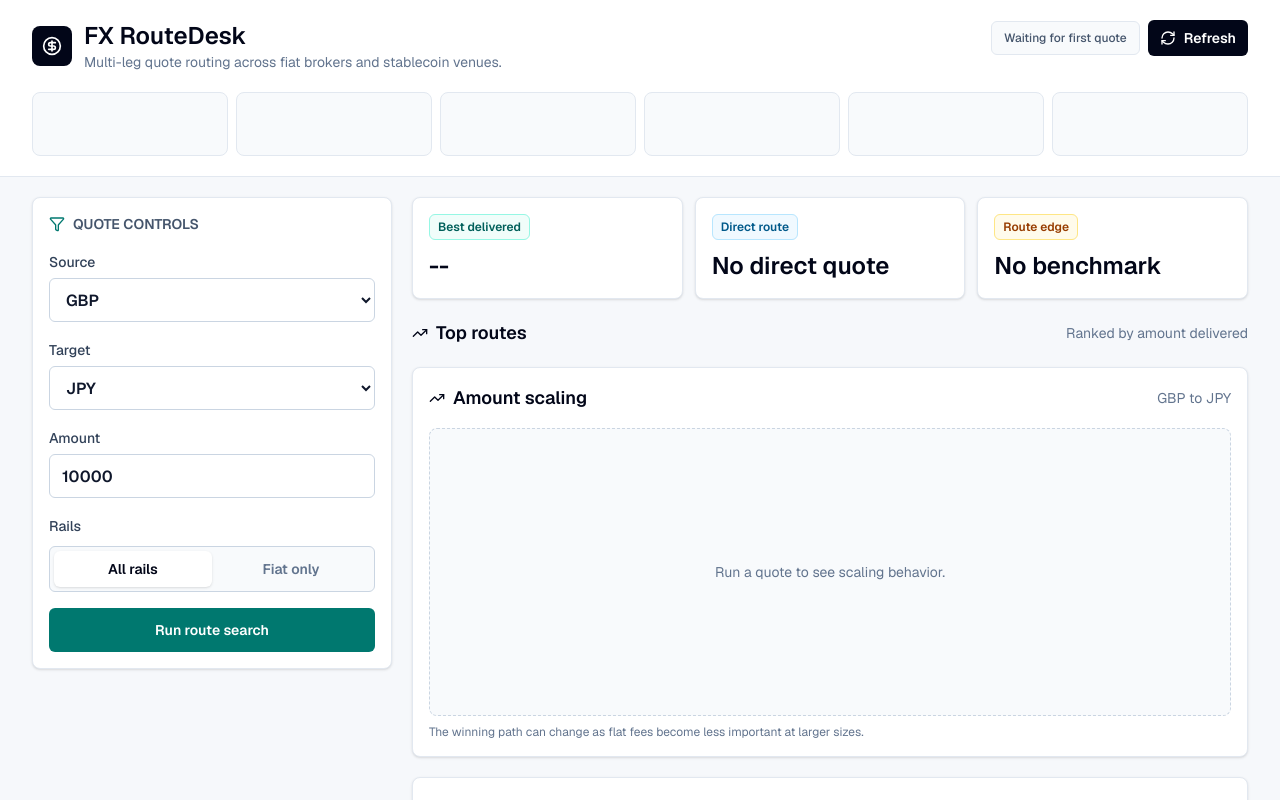
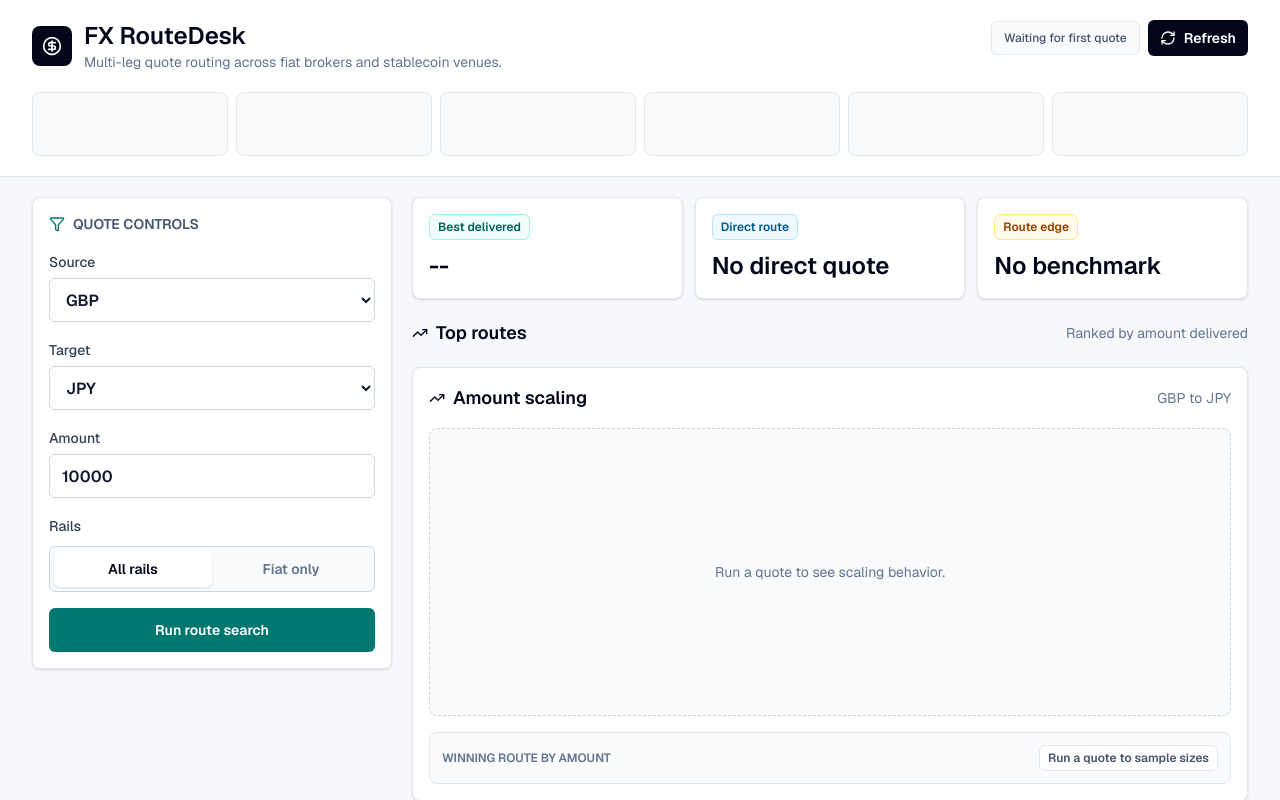
Before and after one commit to manav-vc/fx-routing-tool, a Next.js app: page / in a window 1280 px wide. Shown: the top 800 px of the page. Built offline with nearby package versions, Linux system fonts and the light colour scheme.

Commit message:
Show route switches in scaling analysis

```diff
--- a/app/page.tsx
+++ b/app/page.tsx
@@ -36,6 +36,14 @@ import type { ProviderStatus, QuoteResponse, RailMode, RouteQuote } from "@/lib/
 const currencies = ["USD", "EUR", "GBP", "JPY", "CAD", "AUD", "CHF", "USDT", "USDC"];
 
 const initialQuote: QuoteResponse | null = null;
+
+type ScaleChartPoint = {
+  amount: number;
+  delivered: number | null;
+  deliveredPerSource: number | null;
+  label: string;
+  routeChanged: boolean;
+};
 
 export default function Home() {
   const [source, setSource] = useState("GBP");
@@ -465,8 +473,16 @@ function ScalingPanel({
   const chartData = quote?.scaleAnalysis.map((point) => ({
     amount: point.amount,
     delivered: point.finalAmount,
+    deliveredPerSource: point.deliveredPerSource,
     label: point.bestRouteLabel ?? "No route",
+    routeChanged: point.routeChanged,
   }));
+  const routeChangeCount = chartData?.filter((point) => point.routeChanged).length ?? 0;
+  const scaleSummary = chartData?.length
+    ? routeChangeCount > 0
+      ? `${routeChangeCount} winner switch${routeChangeCount === 1 ? "" : "es"} detected`
+      : "Same winner across sampled sizes"
+    : "Run a quote to sample sizes";
 
   return (
     <section className="rounded-lg border border-slate-200 bg-white p-4 shadow-sm">
@@ -490,9 +506,14 @@ function ScalingPanel({
                 tickFormatter={(value) => formatCompact(value)}
               />
               <Tooltip
-                formatter={(value) => [formatMoney(Number(value), target), "Delivered"]}
-                labelFormatter={(value) => `${formatMoney(Number(value), source)} sent`}
-                contentStyle={{ borderRadius: 8, borderColor: "#cbd5e1" }}
+                content={(props) => (
+                  <ScaleTooltip
+                    active={props.active}
+                    payload={props.payload as unknown as ReadonlyArray<{ payload?: ScaleChartPoint }> | undefined}
+                    source={source}
+                    target={target}
+                  />
+                )}
               />
               <Line
                 dataKey="delivered"
@@ -507,10 +528,93 @@ function ScalingPanel({
           <EmptyState message="Run a quote to see scaling behavior." />
         )}
       </div>
-      <p className="mt-2 text-xs text-slate-500">
-        The winning path can change as flat fees become less important at larger sizes.
+      <div className="mt-4 rounded-lg border border-slate-200 bg-slate-50 p-3">
+        <div className="flex items-center justify-between gap-3">
+          <p className="text-xs font-semibold uppercase tracking-normal text-slate-500">
+            Winning route by amount
+          </p>
+          <span
+            className={clsx(
+              "rounded-md border px-2 py-1 text-xs font-semibold",
+              routeChangeCount > 0
+                ? "border-amber-200 bg-amber-50 text-amber-800"
+                : "border-slate-200 bg-white text-slate-600",
+            )}
+          >
+            {scaleSummary}
+          </span>
+        </div>
+        {chartData && chartData.length > 0 ? (
+          <div className="mt-3 grid gap-2 md:grid-cols-2">
+            {chartData.map((point) => (
+              <div
+                key={`${point.amount}-${point.label}`}
+                className={clsx(
+                  "rounded-md border bg-white p-2",
+                  point.routeChanged ? "border-amber-300" : "border-slate-200",
+                )}
+              >
+                <div className="flex items-center justify-between gap-2">
+                  <span className="text-xs font-semibold text-slate-950">
+                    {formatMoney(point.amount, source)}
+                  </span>
+                  {point.routeChanged ? (
+                    <span className="rounded-md bg-amber-100 px-2 py-0.5 text-[11px] font-semibold text-amber-800">
+                      Switch
+                    </span>
+                  ) : null}
+                </div>
+                <p className="mt-1 break-words text-xs text-slate-600" title={point.label}>
+                  {point.label}
+                </p>
+                <p className="mt-1 text-xs font-semibold text-teal-700">
+                  {point.delivered === null ? "No route" : `${formatMoney(point.delivered, target)} delivered`}
+                </p>
+              </div>
+            ))}
+          </div>
+        ) : null}
+      </div>
+    </section>
+  );
+}
+
+function ScaleTooltip({
+  active,
+  payload,
+  source,
+  target,
+}: {
+  active?: boolean;
+  payload?: ReadonlyArray<{ payload?: ScaleChartPoint }>;
+  source: string;
+  target: string;
+}) {
+  const point = payload?.[0]?.payload;
+
+  if (!active || !point) {
+    return null;
+  }
+
+  return (
+    <div className="max-w-72 rounded-lg border border-slate-200 bg-white p-3 text-xs shadow-lg">
+      <p className="font-semibold text-slate-950">{formatMoney(point.amount, source)} sent</p>
+      <p className="mt-1 text-slate-600">
+        {point.delivered === null ? "No viable route" : `${formatMoney(point.delivered, target)} delivered`}
       </p>
-    </section>
+      <p className="mt-2 text-slate-500">Winner</p>
+      <p className="font-medium text-slate-800">{point.label}</p>
+      {point.deliveredPerSource !== null ? (
+        <p className="mt-2 text-slate-500">
+          {formatNumber(point.deliveredPerSource, 6)} {target} per {source}
+        </p>
+      ) : null}
+      {point.routeChanged ? (
+        <p className="mt-2 rounded-md bg-amber-50 px-2 py-1 font-semibold text-amber-800">
+          Route switches at this size
+        </p>
+      ) : null}
+    </div>
   );
 }
 
--- a/lib/routing/providers.ts
+++ b/lib/routing/providers.ts
@@ -1,4 +1,4 @@
-import providersJson from "@/data/providers.json";
+import providersJson from "../../data/providers.json";
 import type { ProviderConfig, ProvidersFile, ProviderStatus, QuoteEdge } from "./types";
 import { edgeFromProvider } from "./provider-adapters";
 
--- a/lib/routing/quote-service.ts
+++ b/lib/routing/quote-service.ts
@@ -82,7 +82,7 @@ function filterEdgesByRailMode(edges: QuoteEdge[], railMode: RailMode): QuoteEdg
   return edges;
 }
 
-function buildScaleAnalysis({
+export function buildScaleAnalysis({
   source,
   target,
   amount,
@@ -93,6 +93,8 @@ function buildScaleAnalysis({
   amount: number;
   edges: QuoteEdge[];
 }): ScalePoint[] {
+  let previousRouteId: string | null = null;
+
   return scaleAmounts(amount).map((scaledAmount) => {
     const bestRoute =
       rankRoutes({
@@ -103,18 +105,25 @@ function buildScaleAnalysis({
         edges,
         limit: 1,
       })[0] ?? null;
+    const bestRouteId = bestRoute?.id ?? null;
+    const routeChanged = previousRouteId !== null && bestRouteId !== previousRouteId;
+
+    previousRouteId = bestRouteId;
 
     return {
       amount: scaledAmount,
-      bestRouteId: bestRoute?.id ?? null,
+      bestRouteId,
       bestRouteLabel: bestRoute ? routeLabel(bestRoute) : null,
       finalAmount: bestRoute?.finalAmount ?? null,
+      deliveredPerSource: bestRoute ? bestRoute.finalAmount / scaledAmount : null,
+      routeChanged,
     };
   });
 }
 
-function scaleAmounts(amount: number): number[] {
-  const raw = [amount / 10, amount / 2, amount, amount * 5, amount * 10, amount * 25];
+export function scaleAmounts(amount: number): number[] {
+  const multipliers = [0.01, 0.05, 0.1, 0.25, 0.5, 1, 2, 5, 10, 25, 50, 100];
+  const raw = multipliers.map((multiplier) => amount * multiplier);
   const unique = new Set(raw.map((value) => Math.max(1, Math.round(value * 100) / 100)));
   return [...unique].sort((a, b) => a - b);
 }
--- a/lib/routing/types.ts
+++ b/lib/routing/types.ts
@@ -73,6 +73,8 @@ export interface ScalePoint {
   bestRouteId: string | null;
   bestRouteLabel: string | null;
   finalAmount: number | null;
+  deliveredPerSource: number | null;
+  routeChanged: boolean;
 }
 
 export interface QuoteResponse {
```
Also changed, not shown: 1 other file (tests, documents, lock files or other folders).
